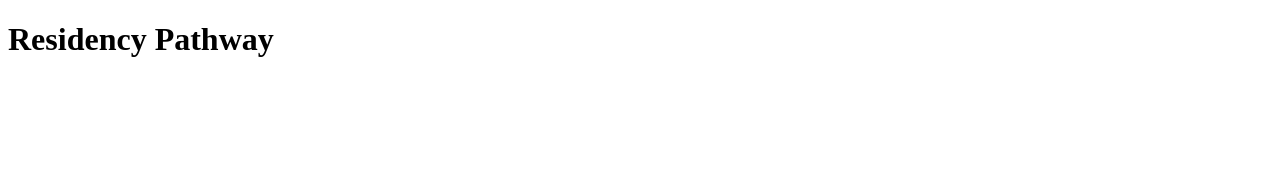
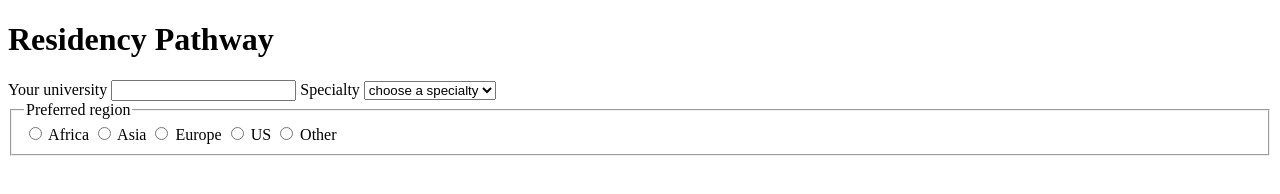
Before and after one commit to aimepaccy/residency-pathway, a website: page public/index.html in a window 1280 px wide. Drawn offline with Linux system fonts and the light colour scheme.

Commit message:
Create the form with its three questions

```diff
--- a/public/index.html
+++ b/public/index.html
@@ -6,5 +6,27 @@
 
     <body>
         <h1>Residency Pathway</h1>
+        <form id="pathway-form">
+            <label for="university">Your university</label>
+            <input type="text" id="university" name="university">
+
+            <label for="specialty">Specialty</label>
+            <select id="specialty" name="specialty">
+                <option value="">choose a specialty</option>
+                <option value="internal-medicine">Internal Medicine</option>
+                <option value="surgery">Surgery</option>
+            </select>
+
+            <fieldset>
+
+                <legend>Preferred region</legend>
+                <label><input type="radio" name="region" value="africa"> Africa</label>
+                <label><input type="radio" name="region" value="asia"> Asia</label>
+                <label><input type="radio" name="region" value="europe"> Europe</label>
+                <label><input type="radio" name="region" value="us"> US</label>
+                <label><input type="radio" name="region" value="other"> Other</label>
+            </fieldset>
+
+        </form>
     </body>
 </html>
```
